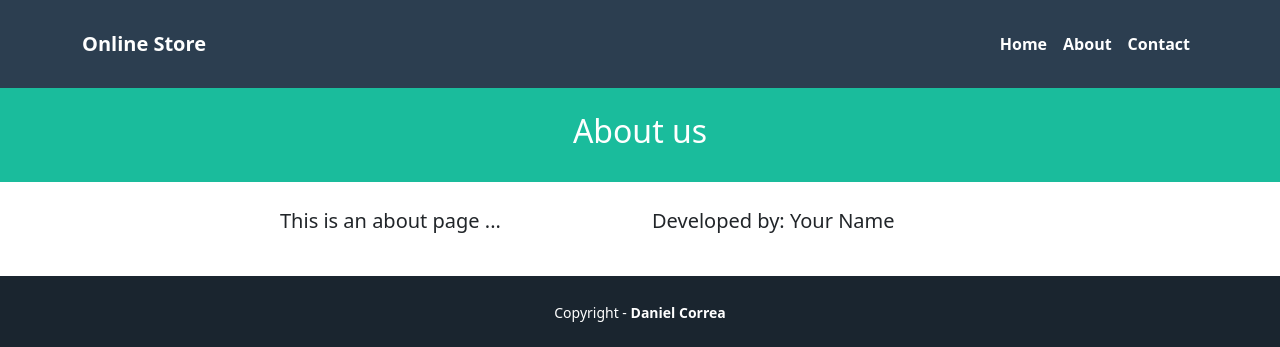
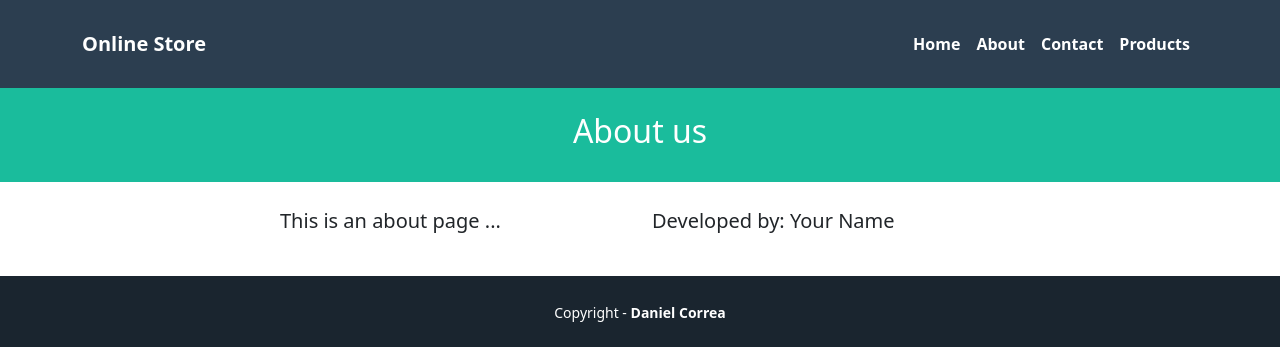
Before and after one commit to Hever-Alfonso/Practica_Parcial_Arquitectura_Software, a Django app: page /about/ in a window 1280 px wide. Shown: the top 347 px of the page. Run offline with Django 3.2, Linux system fonts and the light colour scheme.

Commit message:
Add Products route to navbar menu (Activity 2)

```diff
--- a/helloworld/pages/templates/pages/base.html
+++ b/helloworld/pages/templates/pages/base.html
@@ -23,6 +23,7 @@
           <a class="nav-link active" href="{% url 'home' %}">Home</a>
           <a class="nav-link active" href="{% url 'about' %}">About</a>
           <a class="nav-link active" href="{% url 'contact' %}">Contact</a>
+          <a class="nav-link active" href="{% url 'index' %}">Products</a>
         </div>
       </div>
     </div>
```
